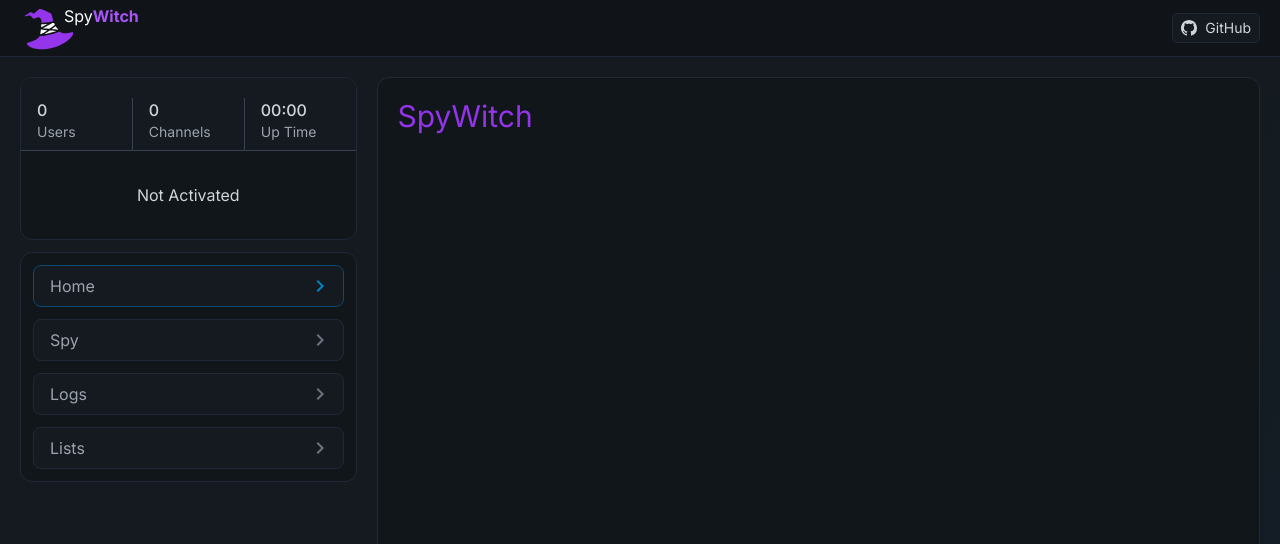
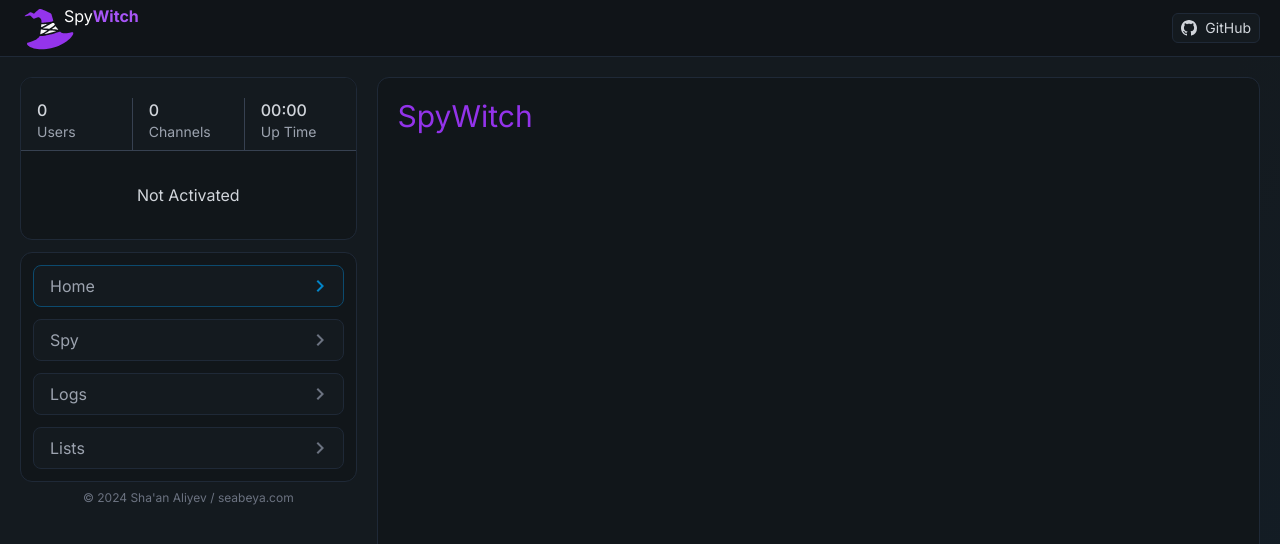
Before and after one commit to seabeya/spywitch, a Next.js app: page / in a window 1280 px wide. Shown: the top 544 px of the page. Built offline with nearby package versions, Linux system fonts and the light colour scheme.

Commit message:
Add copyright notice to Sidebar component

```diff
--- a/src/components/Sidebar.tsx
+++ b/src/components/Sidebar.tsx
@@ -6,6 +6,12 @@
     <div className="flex flex-col gap-3">
       <Statusbar />
       <Navbar />
+      <p className="-mt-1 hidden text-center text-xs text-gray-500 lg:block" suppressHydrationWarning={true}>
+        {`© ${new Date().getFullYear()} Sha'an Aliyev / `}
+        <a href="https://www.seabeya.com/" target="_blank" rel="noopener noreferrer" className="hover:underline">
+          seabeya.com
+        </a>
+      </p>
     </div>
   );
 }
```
